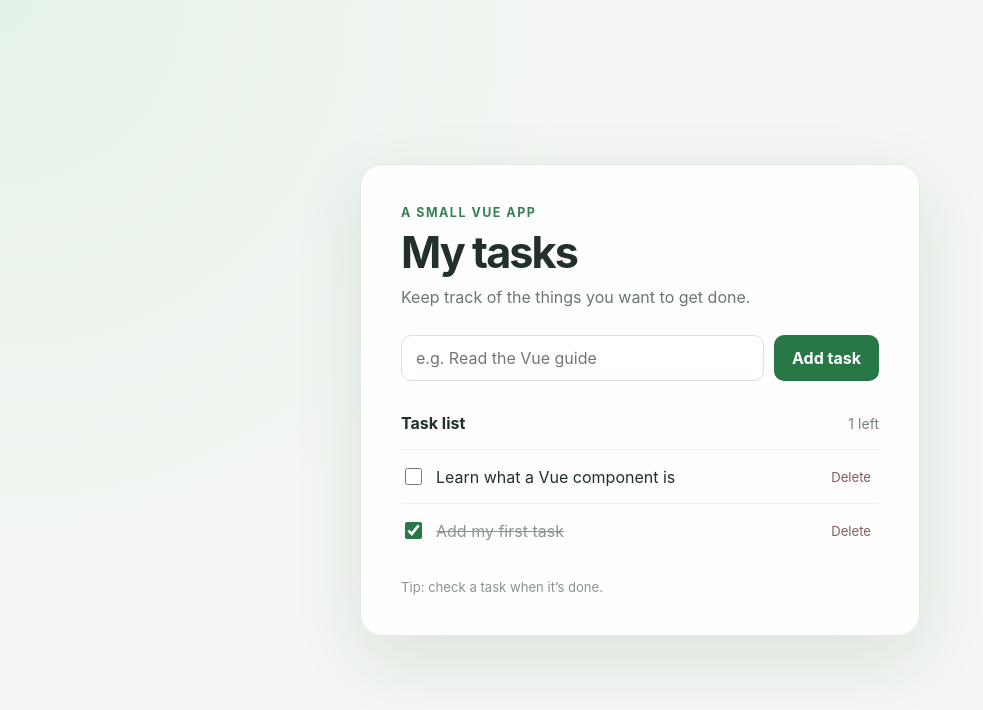
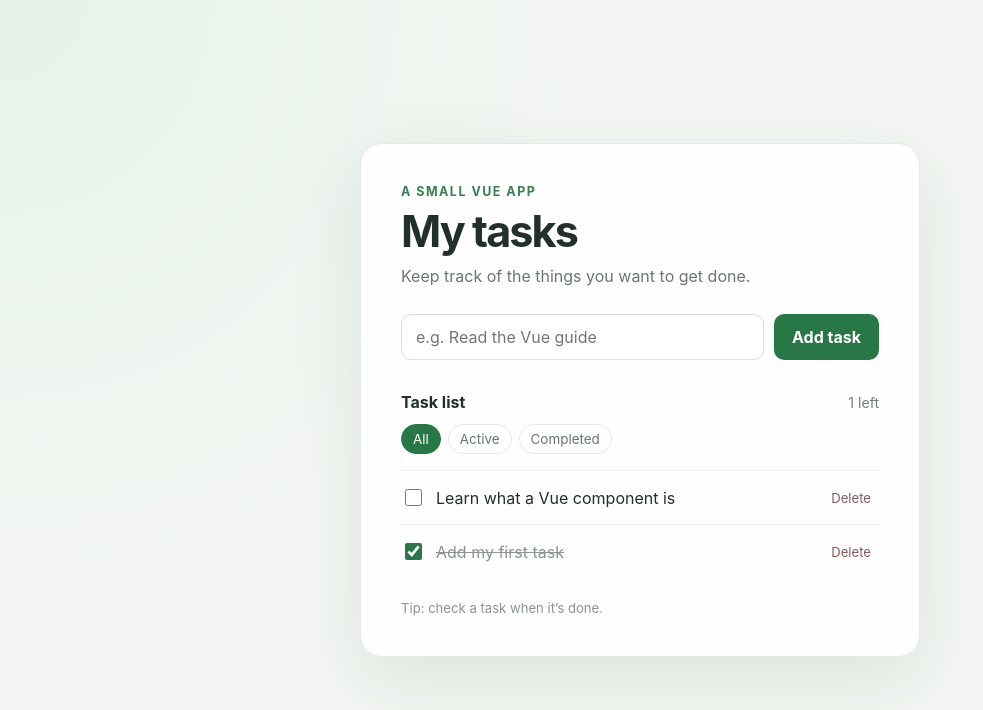
Before and after one commit to ChristineNanu/Task-Tracker, a Vue app in the folder vue-project/: page / in a window 1280 px wide. Shown: the top 710 px of the page, without its empty margins (0-983 px from the left). Built offline with nearby package versions, Linux system fonts and the light colour scheme.

Commit message:
feat: add task filtering functionality and styles

```diff
--- a/vue-project/src/App.vue
+++ b/vue-project/src/App.vue
@@ -7,8 +7,16 @@ const tasks = ref([
   { id: 1, title: 'Learn what a Vue component is', done: false },
   { id: 2, title: 'Add my first task', done: true },
 ])
+const currentFilter = ref<'all' | 'active' | 'completed'>('all')
+const filters = ['all', 'active', 'completed'] as const
+const filterLabels = { all: 'All', active: 'Active', completed: 'Completed' }
 
 const remainingTasks = computed(() => tasks.value.filter((task) => !task.done).length)
+const visibleTasks = computed(() => {
+  if (currentFilter.value === 'active') return tasks.value.filter((task) => !task.done)
+  if (currentFilter.value === 'completed') return tasks.value.filter((task) => task.done)
+  return tasks.value
+})
 
 function addTask() {
   const title = newTask.value.trim()
@@ -47,8 +55,21 @@ function deleteTask(id: number) {
         <span>{{ remainingTasks }} left</span>
       </div>
 
-      <ul v-if="tasks.length" class="task-list">
-        <li v-for="task in tasks" :key="task.id" class="task-row">
+      <div class="filters" aria-label="Filter tasks">
+        <button
+          v-for="filter in filters"
+          :key="filter"
+          type="button"
+          :class="{ selected: currentFilter === filter }"
+          :aria-pressed="currentFilter === filter"
+          @click="currentFilter = filter"
+        >
+          {{ filterLabels[filter] }}
+        </button>
+      </div>
+
+      <ul v-if="visibleTasks.length" class="task-list">
+        <li v-for="task in visibleTasks" :key="task.id" class="task-row">
           <label class="task-label" :class="{ completed: task.done }">
             <input v-model="task.done" type="checkbox" />
             <span>{{ task.title }}</span>
@@ -63,7 +84,9 @@ function deleteTask(id: number) {
           </button>
         </li>
       </ul>
-      <p v-else class="empty-message">No tasks yet. Add one above to get started.</p>
+      <p v-else class="empty-message">
+        {{ tasks.length ? 'No tasks match this filter.' : 'No tasks yet. Add one above to get started.' }}
+      </p>
 
       <p class="hint">Tip: check a task when it’s done.</p>
     </section>
--- a/vue-project/src/assets/main.css
+++ b/vue-project/src/assets/main.css
@@ -127,6 +127,31 @@ h1 {
   font-size: 0.88rem;
 }
 
+.filters {
+  display: flex;
+  gap: 7px;
+  margin-bottom: 10px;
+}
+
+.filters button {
+  padding: 6px 11px;
+  border: 1px solid #e2eae3;
+  border-radius: 999px;
+  background: white;
+  color: #69776f;
+  font-size: 0.84rem;
+}
+
+.filters button:hover {
+  border-color: #a8c7b1;
+}
+
+.filters button.selected {
+  border-color: #287747;
+  background: #287747;
+  color: white;
+}
+
 .task-list {
   padding: 0;
   list-style: none;
```
